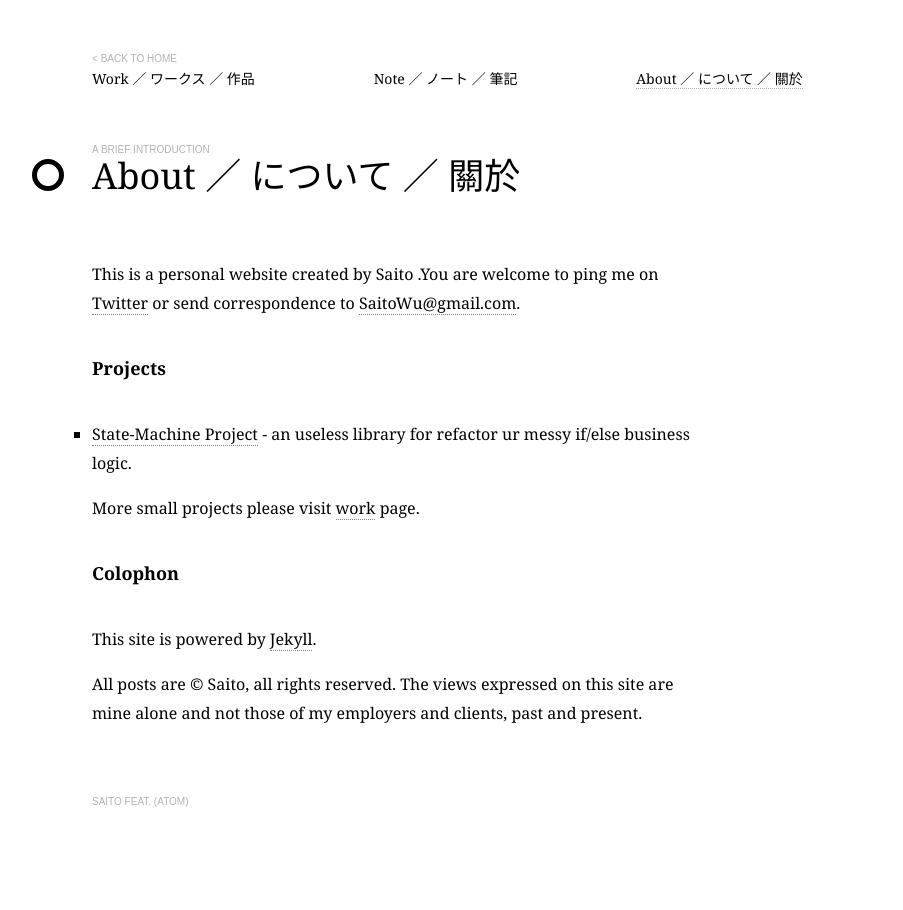
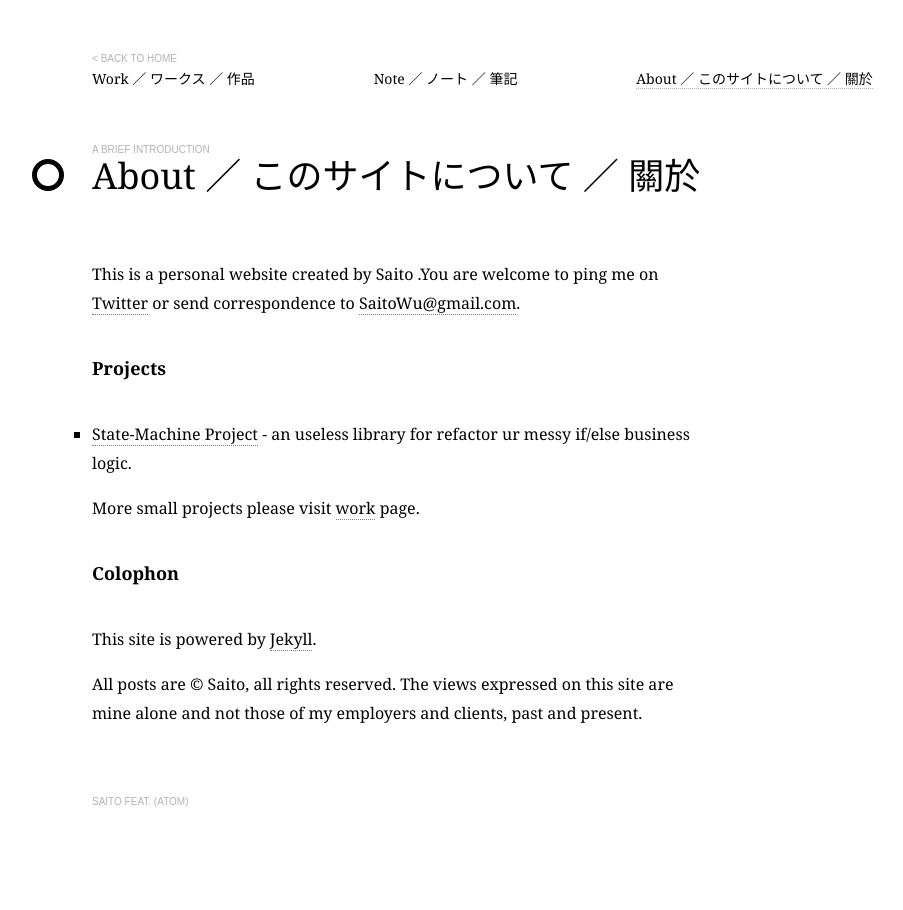
Before and after one commit to SaitoWu/saitowu.github.com, a Jekyll site: the page built from page-about.html, in a window 1280 px wide. Shown: the whole page, without its empty margins (68-971 px from the left). Built offline with Jekyll 4.4.1, drawn with Linux system fonts in a browser that asks for light colours; Markdown is read by kramdown in place of the engine named in the settings; comment, search, counter and statistics services are not loaded.

Commit message:
fix a name error and disqus

```diff
--- a/_layouts/default.html
+++ b/_layouts/default.html
@@ -24,7 +24,7 @@
 	<ul>
 		<li{% if page.permalink == '/work/' or page.category == 'work' %} class=current{% endif %}><a href=/work/>Work ／ ワークス ／ 作品</a></li>
 		<li{% if page.permalink == '/note/' or page.category == 'note' %} class=current{% endif %}><a href=/note/>Note ／ ノート ／ 筆記</a></li>
-		<li{% if page.permalink == '/about/' or page.category == 'about' %} class=current{% endif %}><a href=/about/>About ／ について ／ 關於</a></li>
+		<li{% if page.permalink == '/about/' or page.category == 'about' %} class=current{% endif %}><a href=/about/>About ／ このサイトについて ／ 關於</a></li>
 	</ul>
 </nav>
 
--- a/_layouts/post.html
+++ b/_layouts/post.html
@@ -12,6 +12,7 @@ layout: default
 	{{ content }}
 </article>
 
+{% if page.category == 'note' and page.permalink != '/note/' %}
 <div id="disqus_thread"></div>
 <script type="text/javascript">
     /* * * CONFIGURATION VARIABLES: EDIT BEFORE PASTING INTO YOUR WEBPAGE * * */
@@ -25,3 +26,4 @@ layout: default
     })();
 </script>
 <noscript>Please enable JavaScript to view the <a href="http://disqus.com/?ref_noscript">comments powered by Disqus.</a></noscript>
+{% endif %}
--- a/page-about.html
+++ b/page-about.html
@@ -1,6 +1,6 @@
 ---
 layout: post
-title: About ／ について ／ 關於
+title: About ／ このサイトについて ／ 關於
 permalink: /about/
 desc: A brief introduction
 ---
```
